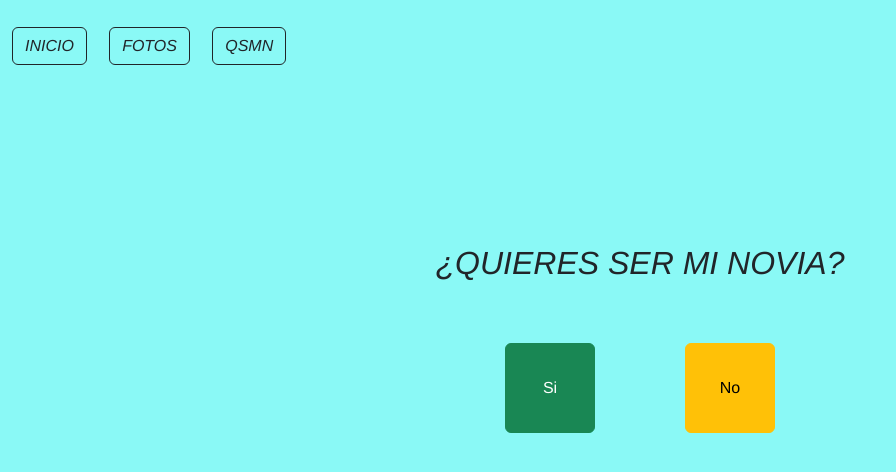
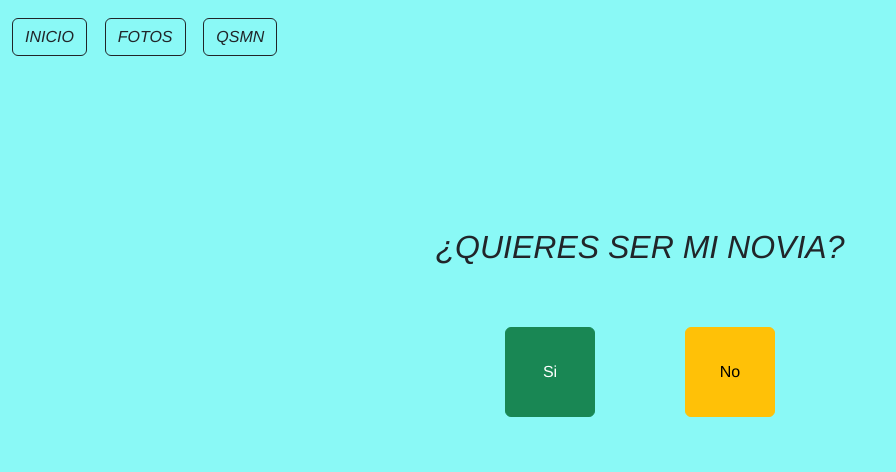
Before and after one commit to Supertepo/Supertepo.github.io, a plain HTML site: page QSMN.html in a window 1280 px wide. Shown: the whole page, without its empty margins (0-896 px from the left). Drawn offline with nearby package versions, Linux system fonts and the light colour scheme.

Commit message:
On branch main Your branch is up to date with 'origin/main'.
 Changes to be committed:
	modified:   FondoDegradado.css

 Changes not staged for commit:
	modified:   FondoDegradado.css

```diff
--- a/FondoDegradado.css
+++ b/FondoDegradado.css
@@ -2,7 +2,7 @@ body{
     animation-name: Color;
 animation-duration: 3s;
 animation-iteration-count: infinite;
-    font: 5em/1 Open Sans, Impact;
+    font: 4em/1 Open Sans, Impact;
     text-transform: uppercase;
     }
 
```
